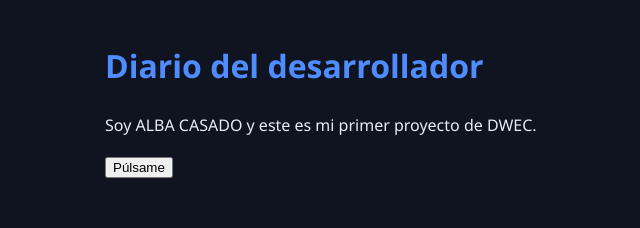
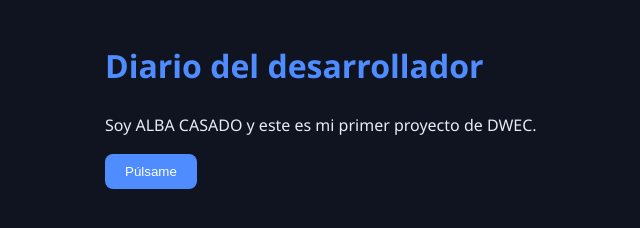
Before and after one commit to casadogarciaalba-hub/Alba-Casado-Garcia_DWEC, a plain HTML site: page index.html in a window 1280 px wide. Shown: the whole page, without its empty margins (185-825 px from the left). Drawn offline with Linux system fonts and the light colour scheme.

Commit message:
Add button styles and update HTML structure

```diff
--- a/estilos.css
+++ b/estilos.css
@@ -10,3 +10,16 @@ body {
 h1 {
  color: #4f8cff;
 }
+
+#boton {
+  background-color: #4f8cff;
+  color: #ffffff;
+  padding: 10px 20px;
+  border-radius: 8px;
+  border: none;
+  cursor: pointer;
+}
+
+#boton:hover {
+  background-color: #6fa3ff;
+}
--- a/index.html
+++ b/index.html
@@ -10,6 +10,7 @@
  <h1 id="titulo">Diario del desarrollador</h1>
  <p>Soy ALBA CASADO y este es mi primer proyecto de DWEC.</p>
  <button id="boton">Púlsame</button>
+ <p id="aviso"></p>
  <script src="app.js"></script>
 </body>
 </html>
```
